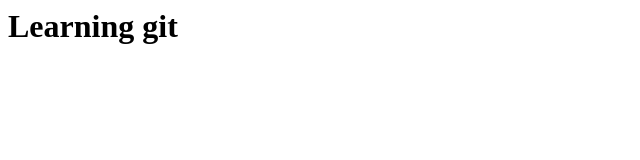
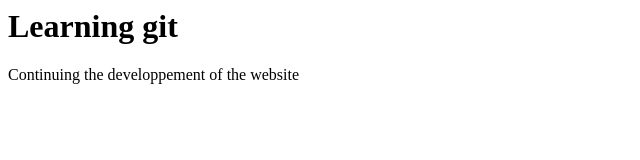
Before and after one commit to Minturak/learning_git, a plain HTML site: page index.html in a window 1280 px wide. Shown: the whole page, without its empty margins (0-640 px from the left). Drawn offline with Linux system fonts and the light colour scheme.

Commit message:
Continuing dev

```diff
--- a/index.html
+++ b/index.html
@@ -1,5 +1,6 @@
 <html>
 <body>
 <h1>Learning git</h1>
+<p>Continuing the developpement of the website</p>
 </body>
 </html>
```
